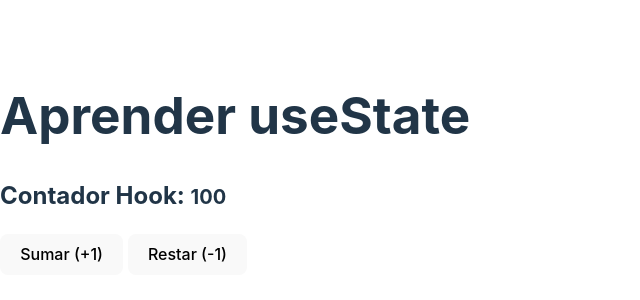
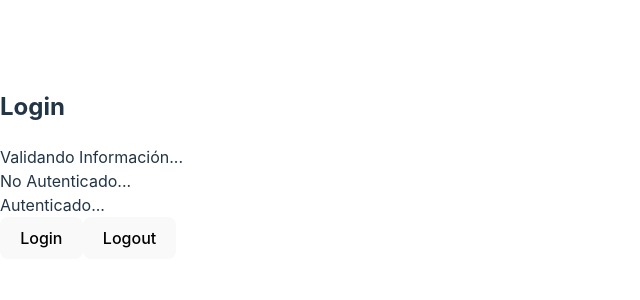
Before and after one commit to edancabreraav/T2-A1-APP-DAM5A, a React (Vite) app: page / in a window 1280 px wide. Shown: the part 236-536 px from the top of the page, without its empty margins (0-640 px from the left). Built offline with nearby package versions, Linux system fonts and the light colour scheme.

Commit message:
A la mitad del 4.5

```diff
--- /dev/null
+++ b/src/components/Login.jsx
@@ -0,0 +1,37 @@
+import { React, useReducer } from 'react'
+
+export const Login = () => {
+    const initialState = {
+        validando: true,
+        token: null,
+        username: '',
+        nombre: ''
+    }
+
+
+
+    return (
+        <>
+            <h2>Login</h2>
+            <div className="AlertInfo_Div">
+                Validando Información...
+            </div>
+            <div className="AlertDanger_Div">
+                No Autenticado...
+            </div>
+            <div className="AlertSuccess_Div">
+                Autenticado...
+            </div>
+            <button
+                className="Login_Button"
+            >
+                Login
+            </button>
+            <button
+                className="Logout_Button"
+            >
+                Logout
+            </button>
+        </>
+    )
+}
--- a/src/main.jsx
+++ b/src/main.jsx
@@ -13,6 +13,7 @@ import MyDataTypes from './methods/MyDataTypes'
 import MyObjects from './methods/MyObjects'
 import { Contador } from './components/Contador'
 import { ContadorHook } from './components/ContadorHook'
+import { Login } from './components/Login'
 
 createRoot(document.getElementById('root')).render(
   <StrictMode>
@@ -27,6 +28,7 @@ createRoot(document.getElementById('root')).render(
     {/* <MyDataTypes/> */}
     {/* <MyObjects/> */}
     {/* <Contador/> */}
-    <ContadorHook/>
+    {/* <ContadorHook/> */}
+    <Login/>
   </StrictMode>,
 )
```
